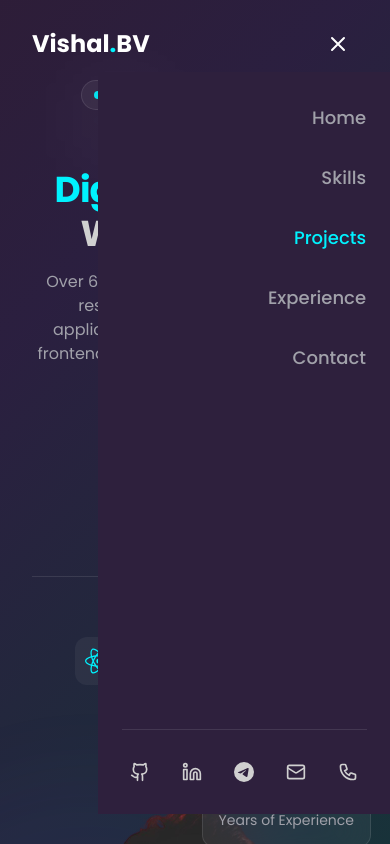
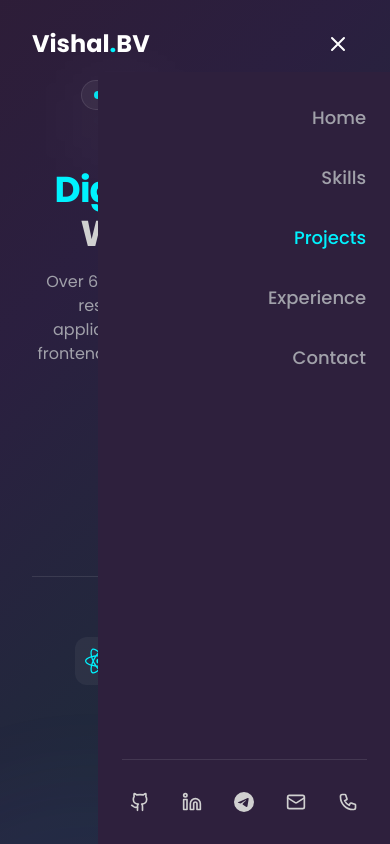
Before and after one commit to vishalbv/portfolio, a Next.js app: page / in a window 390 px wide. Both pictures are taken after a click on the button 338 px from the left and 44 px from the top of the page. Shown: the top 844 px of the page. Built offline with nearby package versions, Linux system fonts and the light colour scheme; a web font is replaced by a local one.

Commit message:
adddded fixes

```diff
--- a/src/app/page.tsx
+++ b/src/app/page.tsx
@@ -48,7 +48,7 @@ export default function Home() {
       <button
         onClick={() => window.scrollTo({ top: 0, behavior: "smooth" })}
         className={cn(
-          "fixed bottom-8 right-8 p-1.5 rounded-full bg-[var(--primary)]/20 hover:bg-[var(--primary)]/30 transition-all duration-300 z-50 border border-2 border-[#00f2fe88] hover:bg-[#00f2fe22]",
+          "fixed bottom-8 right-8 p-1.5 rounded-full bg-[var(--primary)]/20 hover:bg-[var(--primary)]/30 transition-all duration-300 z-[1] border border-2 border-[#00f2fe88] hover:bg-[#00f2fe22]",
           showScrollButton
             ? "opacity-100 translate-y-0"
             : "opacity-0 translate-y-16"
--- a/src/components/nav-header.tsx
+++ b/src/components/nav-header.tsx
@@ -314,7 +314,7 @@ export function NavHeader() {
       <div
         ref={menuRef}
         className={cn(
-          "fixed top-[72px] right-0 w-[75%] h-[calc(100vh-102px)] bg-[#2e203d] z-50 lg:hidden transition-all duration-300 overflow-y-auto transform",
+          "fixed top-[72px] right-0 w-[75%] h-[calc(100vh-72px)] bg-[#2e203d] z-500 lg:hidden transition-all duration-300 overflow-y-auto transform",
           isMenuOpen
             ? "translate-x-0 opacity-100 pointer-events-auto"
             : "translate-x-full opacity-0 pointer-events-none"
```
